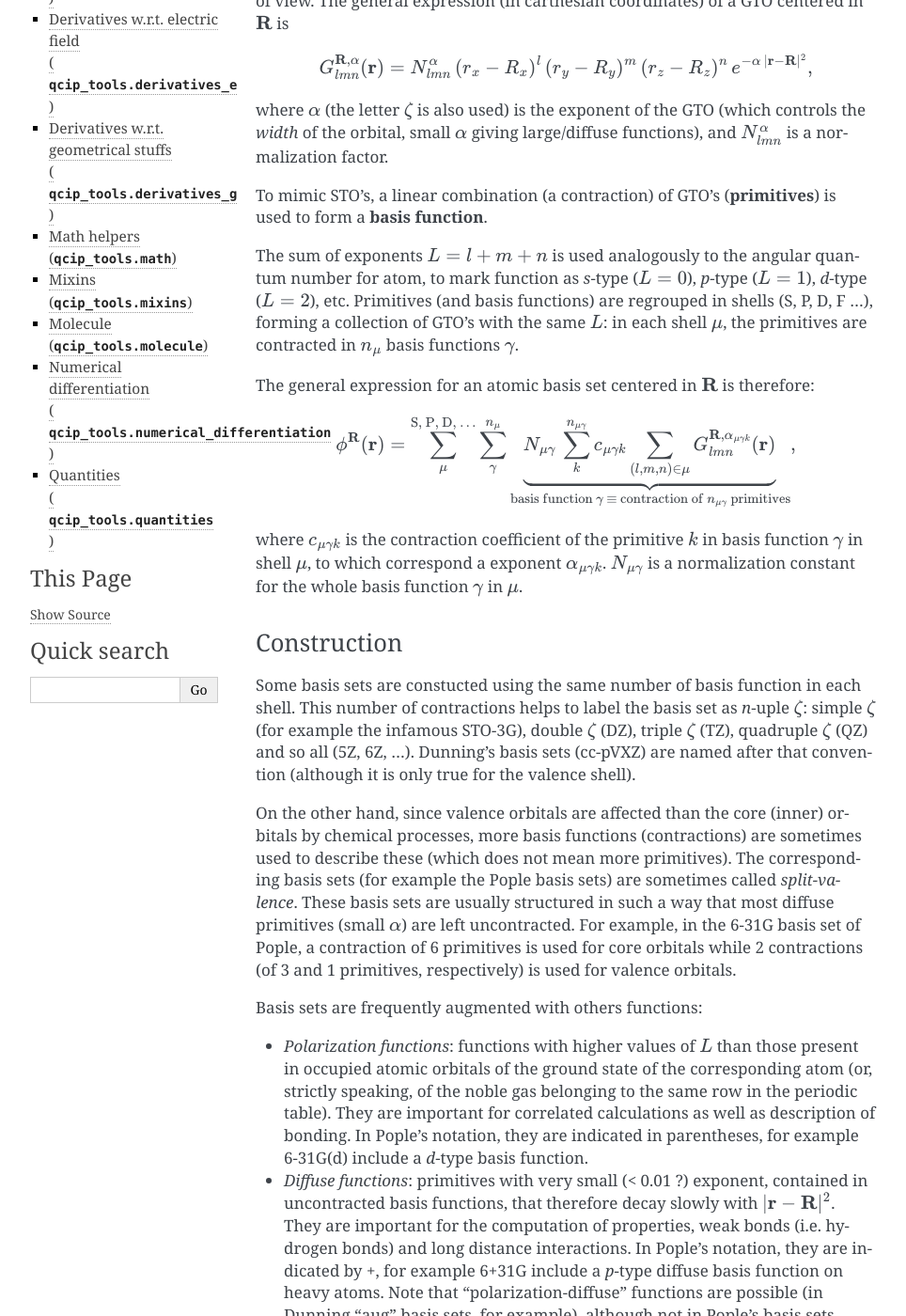
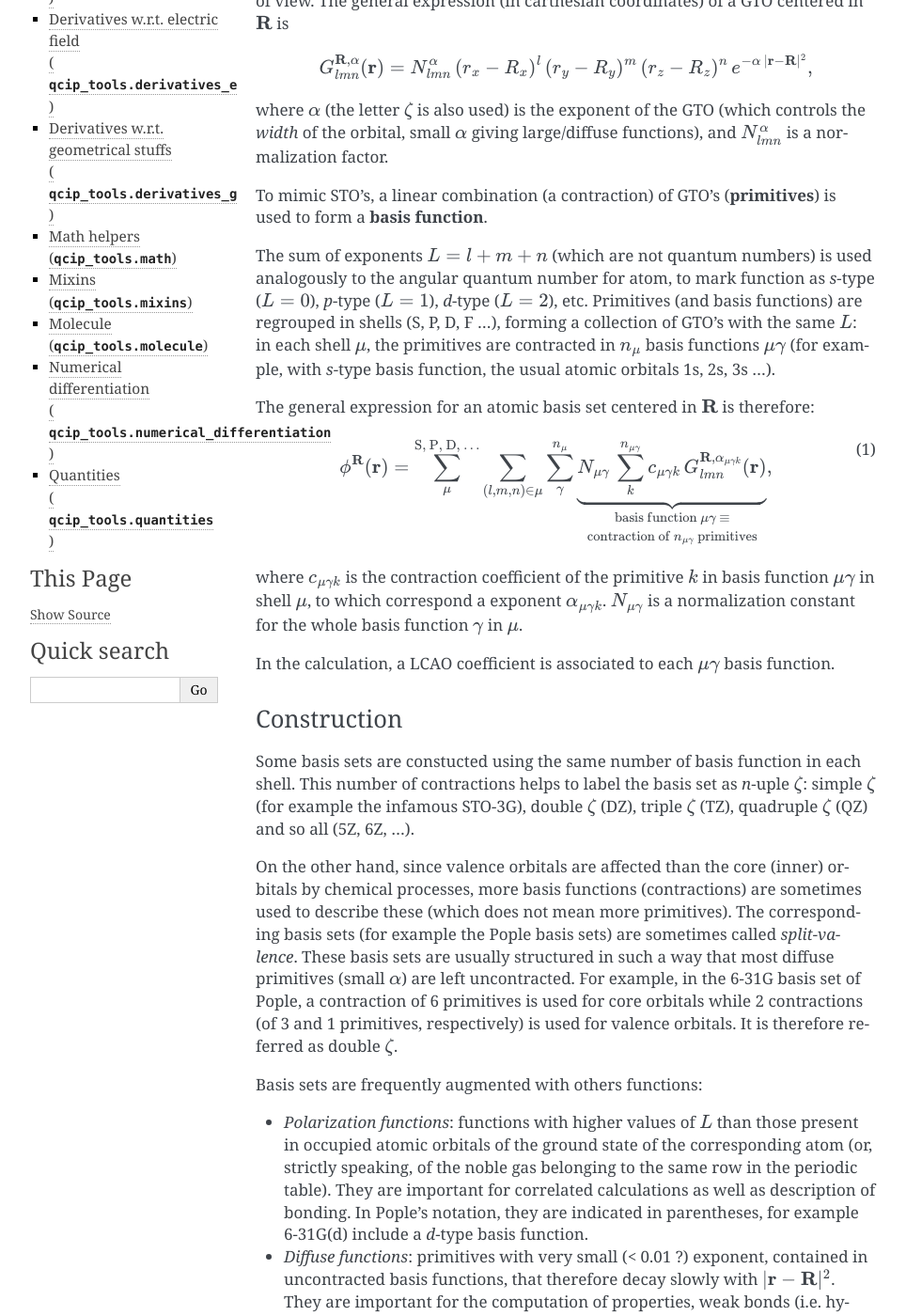
Before and after one commit to pierre-24/qcip_tools, a Sphinx documentation site: the page built from documentation/source/code-documentation/basis_set.rst, in a window 1280 px wide and 1400 px high, scrolled down 578 px. Shown: the whole window at 94% size, without its empty margins (148-1112 px from the left). Built offline with Sphinx 7.4.7, drawn with Linux system fonts in a browser that asks for light colours; some of the changed text lies outside the part shown.

Commit message:
I like documentation

```diff
--- a/documentation/source/code-documentation/basis_set.rst
+++ b/documentation/source/code-documentation/basis_set.rst
@@ -28,29 +28,31 @@
 
 To mimic STO's, a linear combination (a contraction) of GTO's (**primitives**) is used to form a **basis function**.
 
-The sum of exponents :math:`L=l+m+n` is used analogously to the angular quantum number for atom, to mark function as *s*-type (:math:`L=0`), *p*-type (:math:`L=1`), *d*-type  (:math:`L=2`), etc.
-Primitives (and basis functions) are regrouped in shells (S, P, D, F ...), forming a collection of GTO's with the same :math:`L`: in each shell :math:`\mu`, the primitives are contracted in :math:`n_\mu` basis functions :math:`\gamma`.
+The sum of exponents :math:`L=l+m+n` (which are not quantum numbers) is used analogously to the angular quantum number for atom, to mark function as *s*-type (:math:`L=0`), *p*-type (:math:`L=1`), *d*-type  (:math:`L=2`), etc.
+Primitives (and basis functions) are regrouped in shells (S, P, D, F ...), forming a collection of GTO's with the same :math:`L`: in each shell :math:`\mu`, the primitives are contracted in :math:`n_\mu` basis functions :math:`\mu\gamma` (for example, with *s*-type basis function, the usual atomic orbitals 1s, 2s, 3s ...).
 
 The general expression for an atomic basis set centered in :math:`\mathbf{R}` is therefore:
 
 .. math::
+    :label: atomicbasisset
 
-    \phi^{\mathbf{R}}(\mathbf{r}) = \sum_\mu^{\text{S, P, D, }\ldots} \sum_{\gamma}^{n_\mu} \underbrace{N_{\mu\gamma}\,\sum_k^{n_{\mu\gamma}} c_{\mu\gamma k} \sum_{(l,m,n)\in \mu} G_{lmn}^{\mathbf{R}, \alpha_{\mu\gamma k}}(\mathbf{r})}_{\text{basis function}\,\gamma\,\equiv\,\text{contraction of }n_{\mu\gamma}\text{ primitives}},
+    \phi^{\mathbf{R}}(\mathbf{r}) = \sum_\mu^{\text{S, P, D, }\ldots}\sum_{(l,m,n)\in \mu} \sum_{\gamma}^{n_\mu} \underbrace{N_{\mu\gamma}\,\sum_k^{n_{\mu\gamma}} c_{\mu\gamma k}\,G_{lmn}^{\mathbf{R}, \alpha_{\mu\gamma k}}(\mathbf{r})}_{\begin{array}{c}\text{basis function}\,\mu\gamma\,\equiv\\\text{contraction of }n_{\mu\gamma}\text{ primitives}\end{array}},
 
-where :math:`c_{\mu\gamma k}` is the contraction coefficient of the primitive :math:`k` in basis function :math:`\gamma` in shell :math:`\mu`, to which correspond a exponent :math:`\alpha_{\mu\gamma k}`.
+where :math:`c_{\mu\gamma k}` is the contraction coefficient of the primitive :math:`k` in basis function :math:`\mu\gamma` in shell :math:`\mu`, to which correspond a exponent :math:`\alpha_{\mu\gamma k}`.
 :math:`N_{\mu\gamma}` is a normalization constant for the whole basis function :math:`\gamma` in :math:`\mu`.
+
+In the calculation, a LCAO coefficient is associated to each :math:`\mu\gamma` basis function.
 
 
 Construction
 ************
 
 Some basis sets are constucted using the same number of basis function in each shell. This number of contractions helps to label the basis set as *n*-uple :math:`\zeta`: simple :math:`\zeta` (for example the infamous STO-3G), double :math:`\zeta` (DZ),  triple :math:`\zeta` (TZ), quadruple :math:`\zeta` (QZ) and so all (5Z, 6Z, ...).
-Dunning's basis sets (cc-pVXZ) are named after that convention (although it is only true for the valence shell).
 
 On the other hand, since valence orbitals are affected than the core (inner) orbitals by chemical processes, more basis functions (contractions) are sometimes used to describe these (which does not mean more primitives).
 The corresponding basis sets (for example the Pople basis sets) are sometimes called *split-valence*.
 These basis sets are usually structured in such a way that most diffuse primitives (small :math:`\alpha`) are left uncontracted.
-For example, in the 6-31G basis set of Pople, a contraction of 6 primitives is used for core orbitals while 2 contractions (of 3 and 1 primitives, respectively) is used for valence orbitals.
+For example, in the 6-31G basis set of Pople, a contraction of 6 primitives is used for core orbitals while 2 contractions (of 3 and 1 primitives, respectively) is used for valence orbitals. It is therefore referred as double :math:`\zeta`.
 
 Basis sets are frequently augmented with others functions:
 
@@ -72,7 +74,9 @@
     For example ``[10s4p1d|3s2p1d]`` for second row atoms (6-31G* in the notation of Pople), which is constituted of 10 *s*-type primitives (contracted in 3 *s*-type basis functions), 4 *p*-type primitives (contracted in 2 *p*-type basis functions) and 1 *d*-type primitive (in one *d*-type polarization basis function).
     The representation of a atomic basis function in the code follows this notation.
 
-    **Number of basis basis functions and primitives**. Don't forget that for each *p*-type "basis function", there is actually 3 basis function defined (:math:`p_x`, :math:`p_y` and :math:`p_z`), 5 for each *d*-type orbitals, and so all. The same goes for the number of primitives.
+    **Basis functions**. Therefore, when using a basis set defined by ``[10s4p1d|3s2p1d]`` for second row atoms, in means that there is, on an atomic point of view the [1s, 2s, 2p, 3s', 3p', 3d'] orbitals (where ' represents the added polarization orbitals).
+
+    **Number of basis basis functions and primitives**. Don't forget that for each *p*-type "basis function", there is actually 3 basis function (:math:`p_x`, :math:`p_y` and :math:`p_z`) defined, as emphasized by the sum of over :math:`(l,m,n)\in\mu` in Eq. :eq:`atomicbasisset`, 5 for each *d*-type orbitals (or six if one consider the carthesian counterparts), and so all. The same goes for the number of primitives.
     For example, water with a 6-31+G(d) basis set (``[11s5p1d|4s3p1d]`` for oxygen, ``[4s|2s]`` for oxygen) contains actually 18 basis functions for the oxygen (= :math:`4\times 1+3\times 3+1\times 5`) and 31 primitives (= :math:`11\times 1+5\times 3 + 1\times 5`), so in total there is 22 basis functions and 39 GTO's for the water molecule.
 
     **Output**. By convention, the primitives of a basis set are listed shell by shell, in decrasing order of number of primitive per basis function and starting from the highest coefficient.
@@ -85,6 +89,7 @@
 + http://www.ccl.net/cca/documents/basis-sets/img/basis-sets.shtml ;
 + http://vergil.chemistry.gatech.edu/courses/chem6485/pdf/basis-sets.pdf ;
 + http://www.helsinki.fi/kemia/fysikaalinen/opetus/jlk/luennot/Lecture5.pdf ;
++ https://en.wikipedia.org/wiki/Basis_set_(chemistry) ;
 
 (last consultation on the 18th of August, 2017)
 
```
